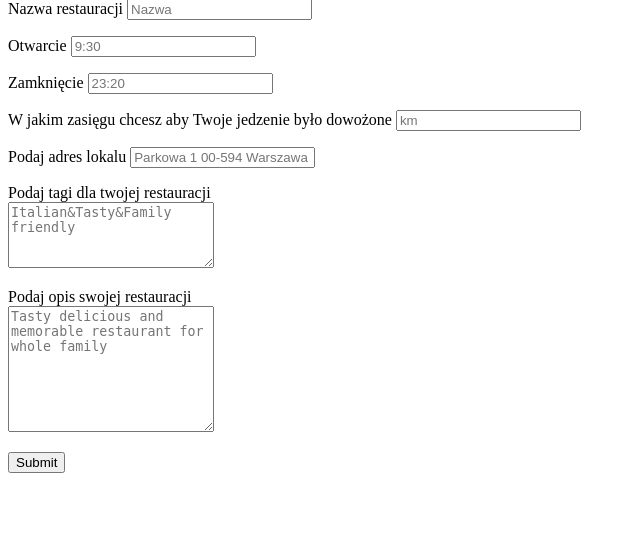
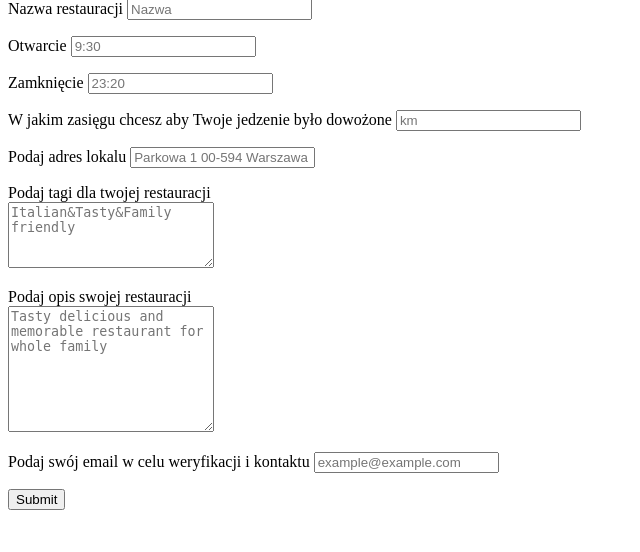
Before and after one commit to JanKaczmarski/food-delivery, a Flask app: page /partner in a window 1280 px wide. Shown: the part 17-569 px from the top of the page, without its empty margins (0-640 px from the left). Run offline with Flask 2, Linux system fonts and the light colour scheme; some libraries are stand-ins or nearby versions.

Commit message:
Some work in partner

```diff
--- a/flask_app/app.py
+++ b/flask_app/app.py
@@ -1,10 +1,14 @@
-from flask import Flask, render_template, request, jsonify
+from flask import Flask, render_template, request, url_for, redirect
 import sqlite3
 from datetime import datetime
 import googlemaps
 import os
 from dotenv import load_dotenv
 import re
+from email.message import EmailMessage
+import ssl
+import smtplib
+from random import randint
 
 
 app = Flask(__name__)
@@ -12,7 +16,27 @@ app = Flask(__name__)
 # import api_matrix_key and psql port
 load_dotenv()
 
+global verified
 api_matrix_key = os.getenv('api_matrix_key')
+email_sender = os.getenv('email_sender')
+email_password = os.getenv('email_password')
+
+
+def send_otp(email_receiver, otp):
+    subject = "Food Delivery - OTP"
+    body = f"""Your verification password is: {otp}"""
+
+    em = EmailMessage()
+    em['From'] = email_sender
+    em['To'] = email_receiver
+    em['subject'] = subject
+    em.set_content(body)
+
+    context = ssl.create_default_context()
+
+    with smtplib.SMTP_SSL('smtp.gmail.com', 465, context=context) as smtp:
+        smtp.login(email_sender, email_password)
+        smtp.sendmail(email_sender, email_receiver, em.as_string())
 
 
 def check_validity(address):
@@ -29,6 +53,7 @@ def check_validity(address):
             return False
     else:
         return False
+
 
 def get_distance(a, b):
     gmaps = googlemaps.Client(key=api_matrix_key)
@@ -174,14 +199,14 @@ class Format:
         gmaps = googlemaps.Client(key=api_matrix_key)
 
         response = gmaps.find_place(input=address,
-                                input_type="textquery")
+                                    input_type="textquery")
 
         place_id = response['candidates'][0]['place_id']
 
-        formatted_address = gmaps.place(place_id)['result']['formatted_address']
+        formatted_address = gmaps.place(
+            place_id)['result']['formatted_address']
 
         return formatted_address
-
 
     def hour(hour):
         if re.search('..:..', hour) and (0 <= int(hour[:2]) <= 24) and (0 <= int(hour[3:]) < 60) and len(hour) == 5:
@@ -190,6 +215,58 @@ class Format:
             return hour
 
         raise Exception("Wrong number format!")
+
+
+def add_new_rest_to_db(data):
+    conn = get_db_connection()
+    cur = conn.cursor()
+
+    # Check if the restaurant already exists
+    cur.execute('SELECT restaurantAddress FROM restaurants WHERE restaurantAddress = ?',
+                    (data['restaurantAddress'],))
+    if cur.fetchone() is not None:
+            raise Exception("Restaurant already exists")
+
+    # Insert new restaurant into the database
+    cur.execute("""SELECT r.restaurantID FROM restaurants r
+                    WHERE r.restaurantID = (SELECT MAX(rs.restaurantID) FROM restaurants as rs)""")
+
+    newID = int(cur.fetchone()[0]) + 1
+
+    cur.execute("""INSERT INTO restaurants ('restaurantID', 'name', 'restaurantAddress',
+                    'deliveryRadius', 'tags', 'province', 'description'
+                    ) VALUES(?, ?, ?, ?, ?, ?, ?)""",
+                    (newID, data['name'], data['restaurantAddress'], data['deliveryRadius'],
+                     data['tags'], data['province'], data['description'])
+                    )
+    conn.commit()
+
+    cur.execute("""INSERT INTO workingHours(restaurantID, openTime, closeTime)
+                    VALUES(?, ?, ?)""", (newID, data['openTime'], data['closeTime']))
+    conn.commit()
+
+    # Create connection: new restaurant with addresses from address
+    # new records will be created in restaurant_address table
+    cur.execute(
+            'SELECT addressID, address FROM addresses WHERE province = ?', (data['province'],))
+    addresses = cur.fetchall()
+
+    for address in addresses:
+        if int(data['deliveryRadius']) > get_distance(address[1], data['restaurantAddress']):
+            cur.execute('INSERT INTO restaurant_address (addressID, restaurantID) VALUES(?, ?)',
+                        (address[0], newID))
+            conn.commit()
+
+    cur.close()
+    conn.close()
+
+
+@app.route('/verify/')
+def verify_email(email_receiver):
+    otp = randint(000000, 999999)
+
+    verified = True
+
 
 
 def prepare_data(data):
@@ -221,49 +298,9 @@ def become_partner():
             data[item] = request.form.get(item)
         data = prepare_data(data)
 
-        conn = get_db_connection()
-        cur = conn.cursor()
-
-        # Check if the restaurant already exists
-        cur.execute('SELECT restaurantAddress FROM restaurants WHERE restaurantAddress = ?', (data['restaurantAddress'],))
-        if cur.fetchone() is not None:
-            raise Exception("Restaurant already exists")
+        add_new_rest_to_db(data)
 
 
-        # Insert new restaurant into the database
-        cur.execute("""SELECT r.restaurantID FROM restaurants r
-                    WHERE r.restaurantID = (SELECT MAX(rs.restaurantID) FROM restaurants as rs)""")
-
-        newID = int(cur.fetchone()[0]) + 1
-
-        cur.execute("""INSERT INTO restaurants ('restaurantID', 'name', 'restaurantAddress',
-                    'deliveryRadius', 'tags', 'province', 'description'
-                    ) VALUES(?, ?, ?, ?, ?, ?, ?)""",
-                    (newID, data['name'], data['restaurantAddress'], data['deliveryRadius'],
-                     data['tags'], data['province'], data['description'])
-                    )
-        conn.commit()
-
-        cur.execute("""INSERT INTO workingHours(restaurantID, openTime, closeTime)
-                    VALUES(?, ?, ?)""", (newID, data['openTime'], data['closeTime']))
-        conn.commit()
-
-
-        # Create connection: new restaurant with addresses from address
-        # new records will be created in restaurant_address table
-        cur.execute(
-                'SELECT addressID, address FROM addresses WHERE province = ?', (data['province'],))
-        addresses = cur.fetchall()
-
-
-        for address in addresses:
-            if int(data['deliveryRadius']) > get_distance(address[1], data['restaurantAddress']):
-                cur.execute('INSERT INTO restaurant_address (addressID, restaurantID) VALUES(?, ?)',
-                    (address[0], newID))
-                conn.commit()
-
-        cur.close()
-        conn.close()
 
         return render_template('finishPartner.html')
     return render_template('partner.html')
--- a/flask_app/templates/partner.html
+++ b/flask_app/templates/partner.html
@@ -39,6 +39,10 @@
             </p>
         </p>
         <p>
+            <label for="email">Podaj swój email w celu weryfikacji i kontaktu</label>
+            <input type="text" name="email" placeholder="example@example.com">
+        </p>
+        <p>
             <input type="submit" value="Submit">
         </p>
     </form>
```
Also changed, not shown: flask_app/main.db.
